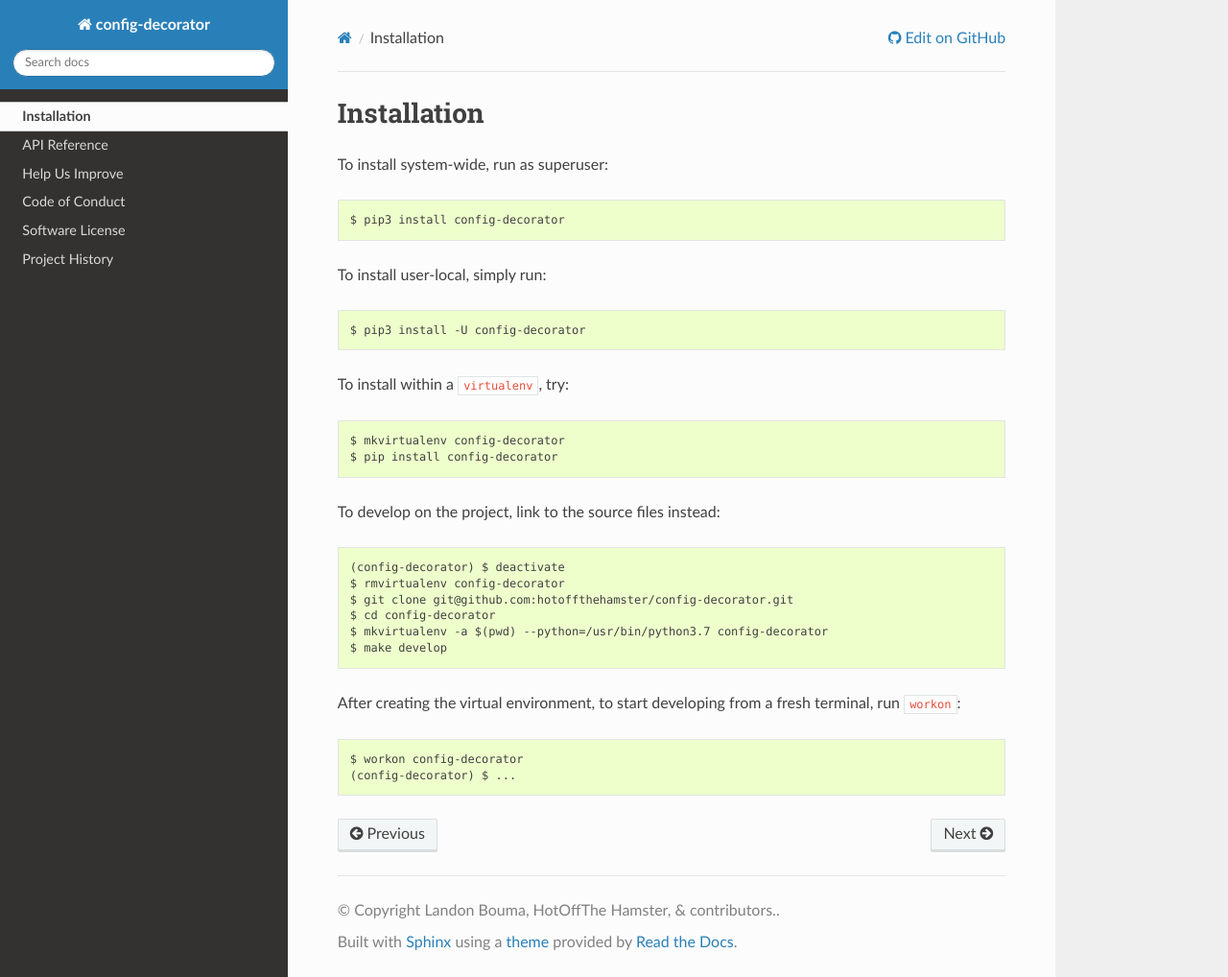
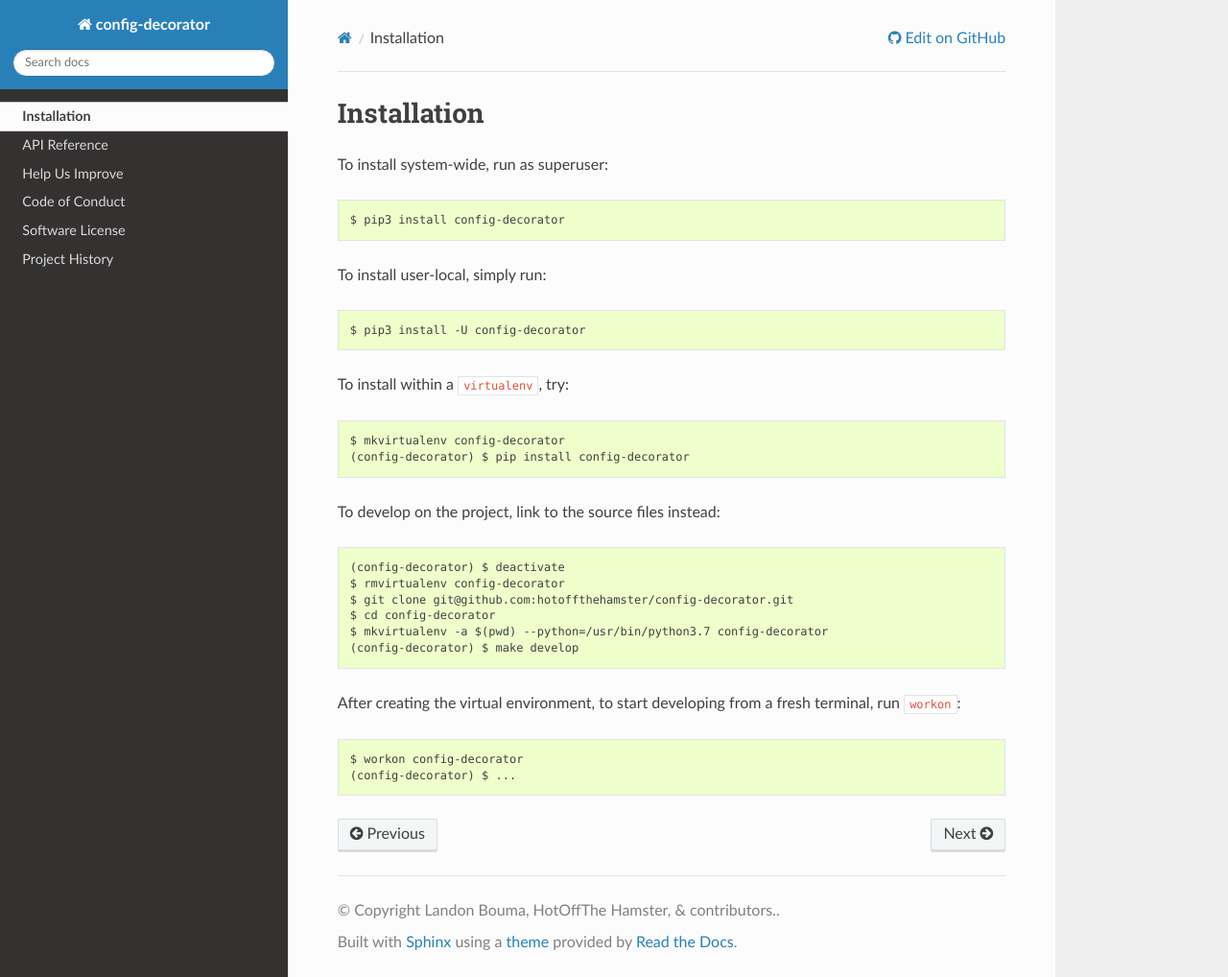
Before and after one commit to hotoffthehamster/config-decorator, a Sphinx documentation site: the page built from docs/installation.rst, in a window 1280 px wide and 1018 px high. Shown: the whole window at 96% size. Built offline with Sphinx 7.4.7 and the Read the Docs theme 2.0.0, drawn with Linux system fonts in a browser that asks for light colours; the version number could not be read and is left out.

Commit message:
Docs: Update installation example.

```diff
--- a/docs/installation.rst
+++ b/docs/installation.rst
@@ -19,7 +19,7 @@
 To install within a |virtualenv|_, try::
 
     $ mkvirtualenv config-decorator
-    $ pip install config-decorator
+    (config-decorator) $ pip install config-decorator
 
 To develop on the project, link to the source files instead::
 
@@ -28,7 +28,7 @@
     $ git clone git@github.com:hotoffthehamster/config-decorator.git
     $ cd config-decorator
     $ mkvirtualenv -a $(pwd) --python=/usr/bin/python3.7 config-decorator
-    $ make develop
+    (config-decorator) $ make develop
 
 After creating the virtual environment,
 to start developing from a fresh terminal, run |workon|_::
```
